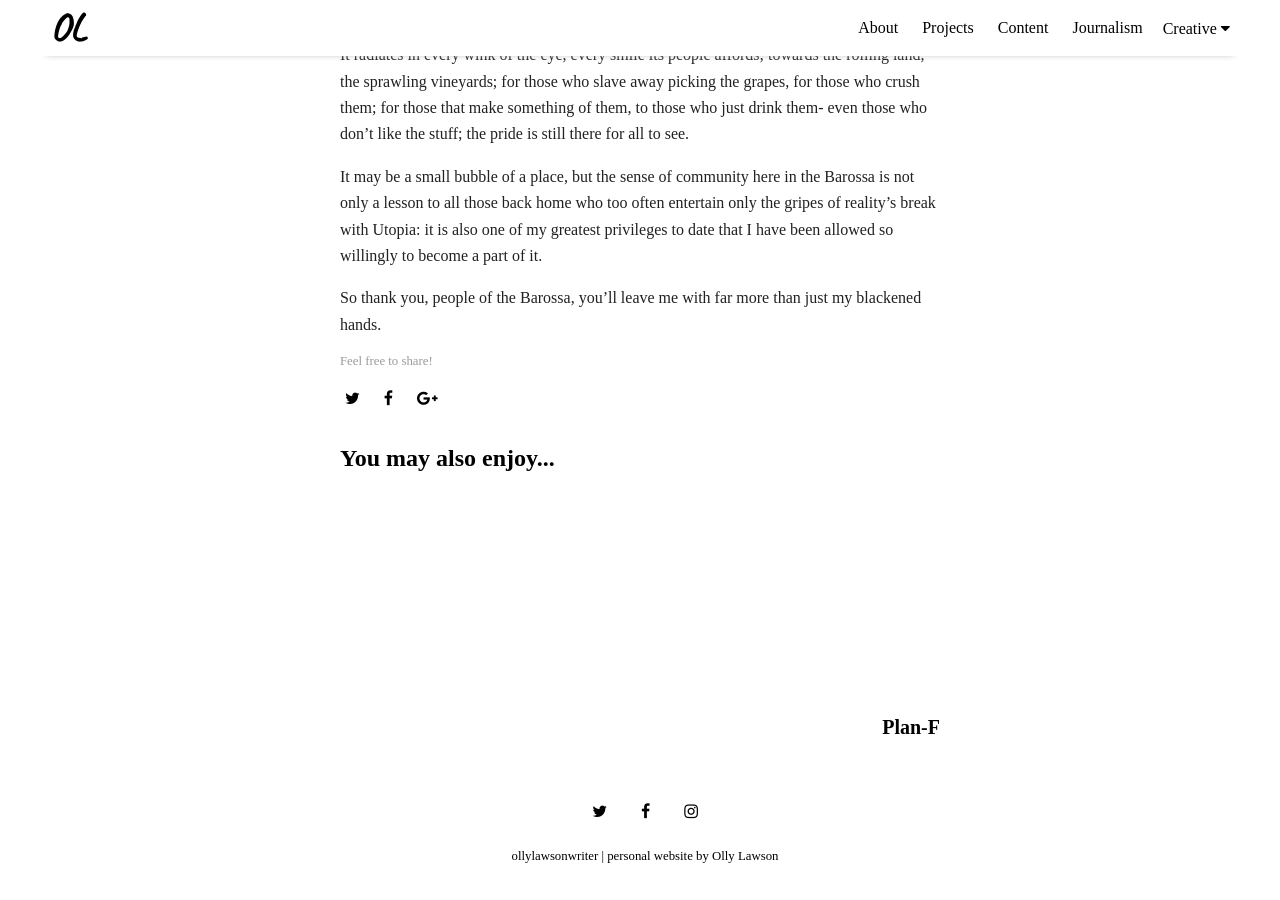
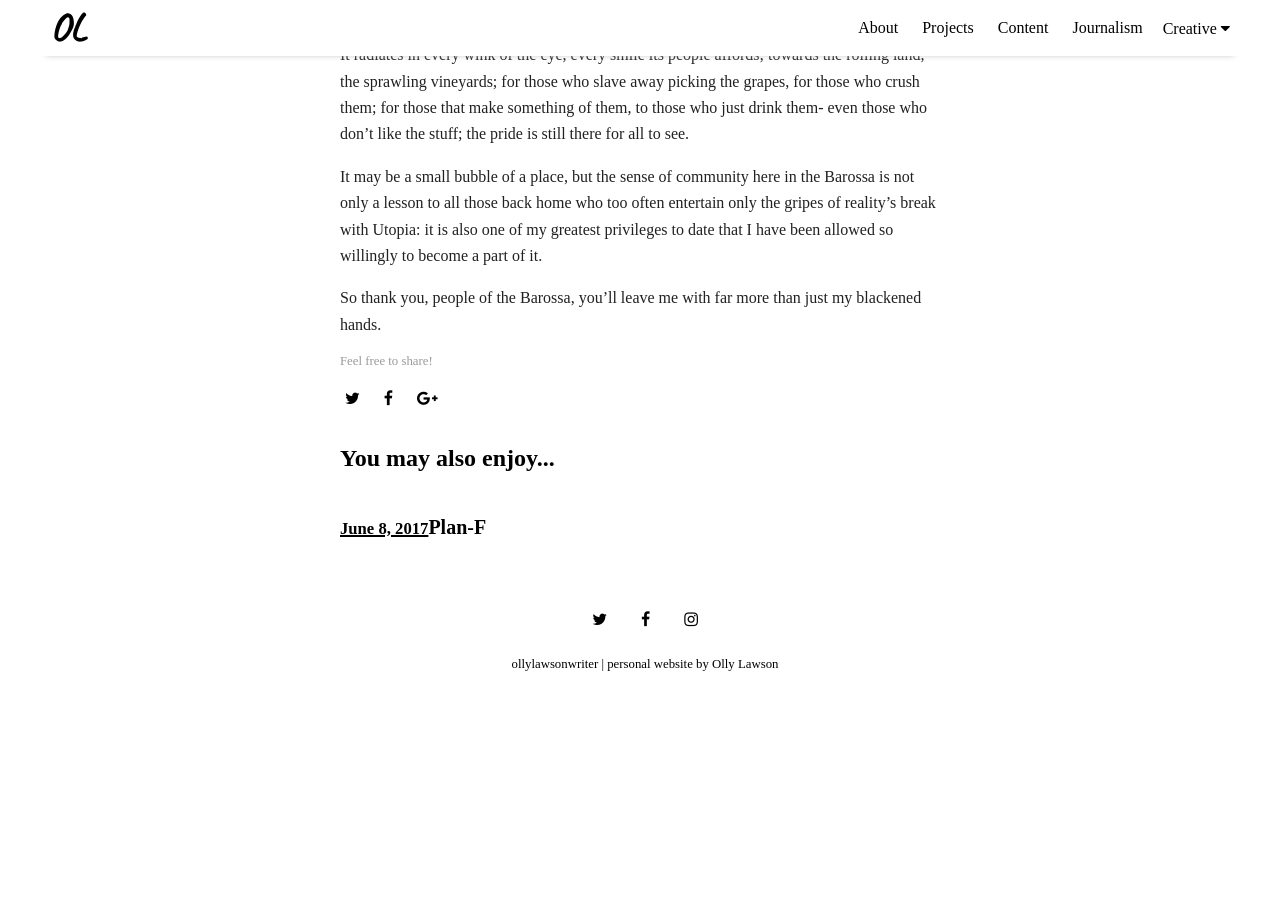
Before and after one commit to ollylawson/ollylawson.github.io, a Jekyll site: the page built from _posts/journalism/2017-04-13-reflections-on-the-barossa.md, in a window 1280 px wide and 900 px high, scrolled down 1747 px. Built offline with Jekyll 4.4.1, drawn with Linux system fonts in a browser that asks for light colours; nearby versions of some CDN libraries; some web fonts are replaced; after the commit the page ends 2455 px from its top, so only the background shows below that.

Commit message:
related posts

```diff
--- a/_layouts/post.html
+++ b/_layouts/post.html
@@ -59,15 +59,15 @@
             <li>
               <h3>
                 <a href="{{ site.github.url }}{{ mypost.url }}">
-                  <div class="related-thumbnail">
+                <!--  <div class="related-thumbnail">
                     {% if mypost.image %}
                       <img src="{{ site.url }}{{ site.baseurl }}/assets/img/{{ mypost.image }}">
                     {% endif %}
-                  </div>
+                  </div> -->
                   <div class="related-title">
                     {{ mypost.title }}
                   </div>
-                  <!--<small>{{ mypost.date | date: "%B %-d, %Y" }}</small>-->
+                  <small>{{ mypost.date | date: "%B %-d, %Y" }}</small>
                 </a>
               </h3>
             </li>
```
